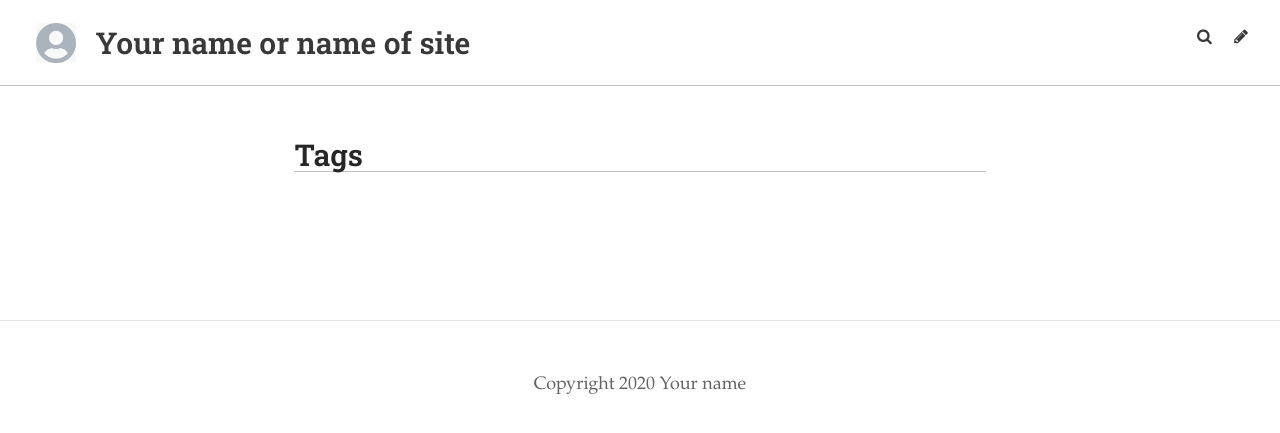
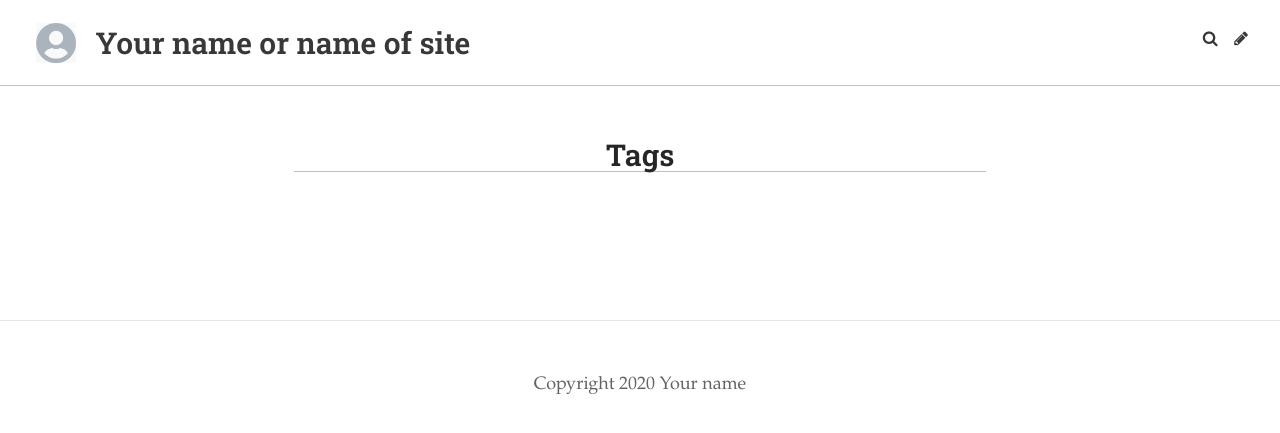
Before and after one commit to sanchiadevillierskuun/Sanch-, a Jekyll site: the page built from pages/tags.md, in a window 1280 px wide. Shown: the top 433 px of the page. Built offline with Jekyll 4.4.1, drawn with Linux system fonts in a browser that asks for light colours; some web fonts are replaced.

Commit message:
adjusted the about page headimgs and font in the nav

```diff
--- a/admin/config.yml
+++ b/admin/config.yml
@@ -47,13 +47,14 @@
     create: true # Allow users to create new documents in this collection
     delete: false
     slug: "{{slug}}" # Filename template, e.g., YYYY-MM-DD-title.md
-    media_folder: "uploads"
+    media_folder: "/uploads"
     public_folder: "../uploads"
     editor:
       preview: false
     fields: # The fields for each document, usually in front matter
       - {label: "Layout", name: "layout", widget: "hidden", default: "page"}
       - {label: "Title", name: "title", widget: "string"}
+      - {label: "Subtitle", name: "subtitle", widget: "string", required: false, hint: "This will show under the heading for the page."}
       - {label: "Permalink", name: "permalink", widget: "string"}
       - {label: "Publish Date", name: "date", widget: "datetime"}
       - {label: "Show on the menu?", name: "show", widget: "boolean", default: false, hint: "If this is switched on, the link will show on the menubar to the right."}
--- a/styles/styles.css
+++ b/styles/styles.css
@@ -29,7 +29,7 @@
 
 body {
     color: #262626;
-    font-family: "Roboto", "Trebuchet MS", Helvetica, Arial, sans-serif;
+    font-family: "Source Sans Pro", "Trebuchet MS", Helvetica, Arial, sans-serif;
     font-size: 1.25em;
     word-wrap: break-word;
 }
@@ -705,6 +705,7 @@
 }
 
 .site-header nav {
+  font-family: "Source Sans Pro", "Trebuchet MS", Helvetica, Arial, sans-serif;
     list-style: none;
     margin: 0;
     padding: 0
@@ -1329,3 +1330,12 @@
 .excerpt h1, .post-content h1 {
   display:none;
 }
+
+#main {
+
+  display:flex;
+  justify-content: center;
+  flex-wrap: nowrap;
+  flex-direction: column;
+  align-items: center;
+}
--- a/styles/typography.css
+++ b/styles/typography.css
@@ -1,6 +1,6 @@
 body {
     color: #262626;
-    font-family: "Roboto", "Trebuchet MS", Helvetica, Arial, sans-serif;
+    font-family: "Source Sans Pro", "Trebuchet MS", Helvetica, Arial, sans-serif;
     font-size: 1.25em;
 }
 
```
